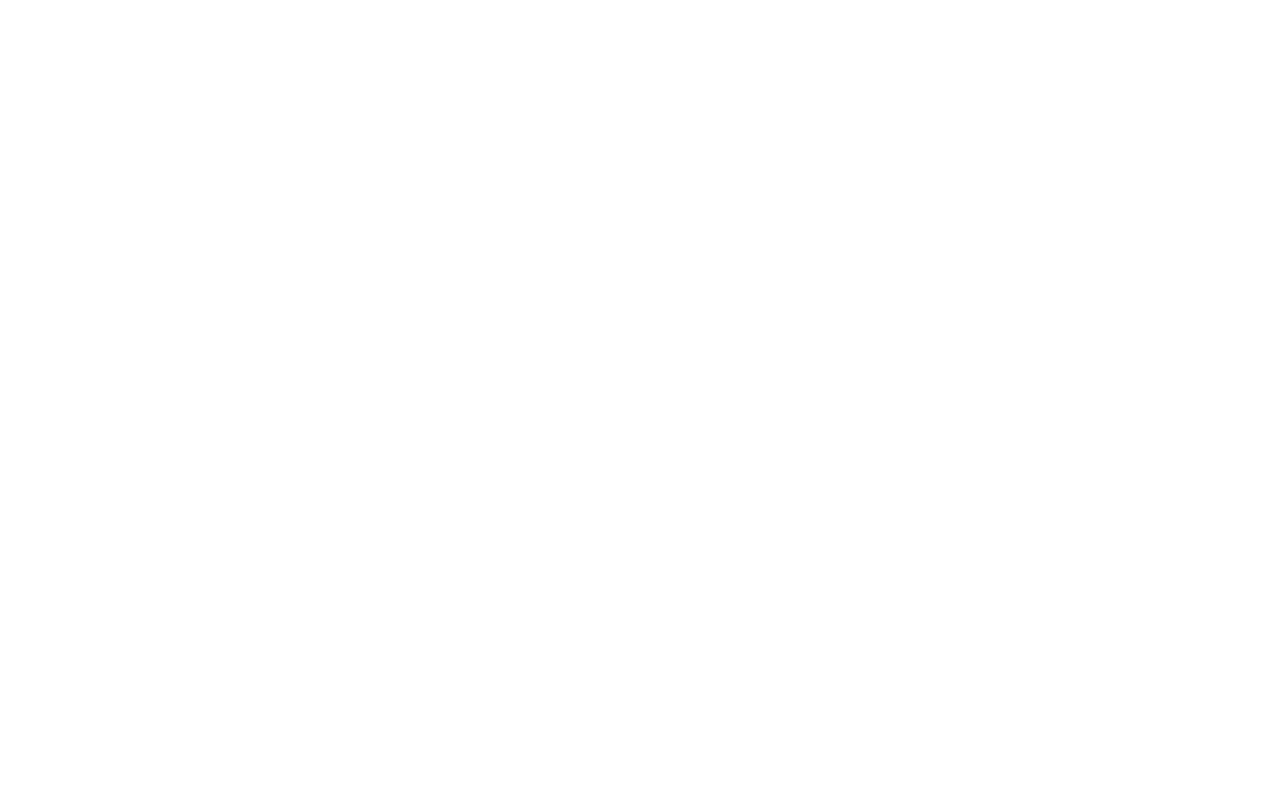
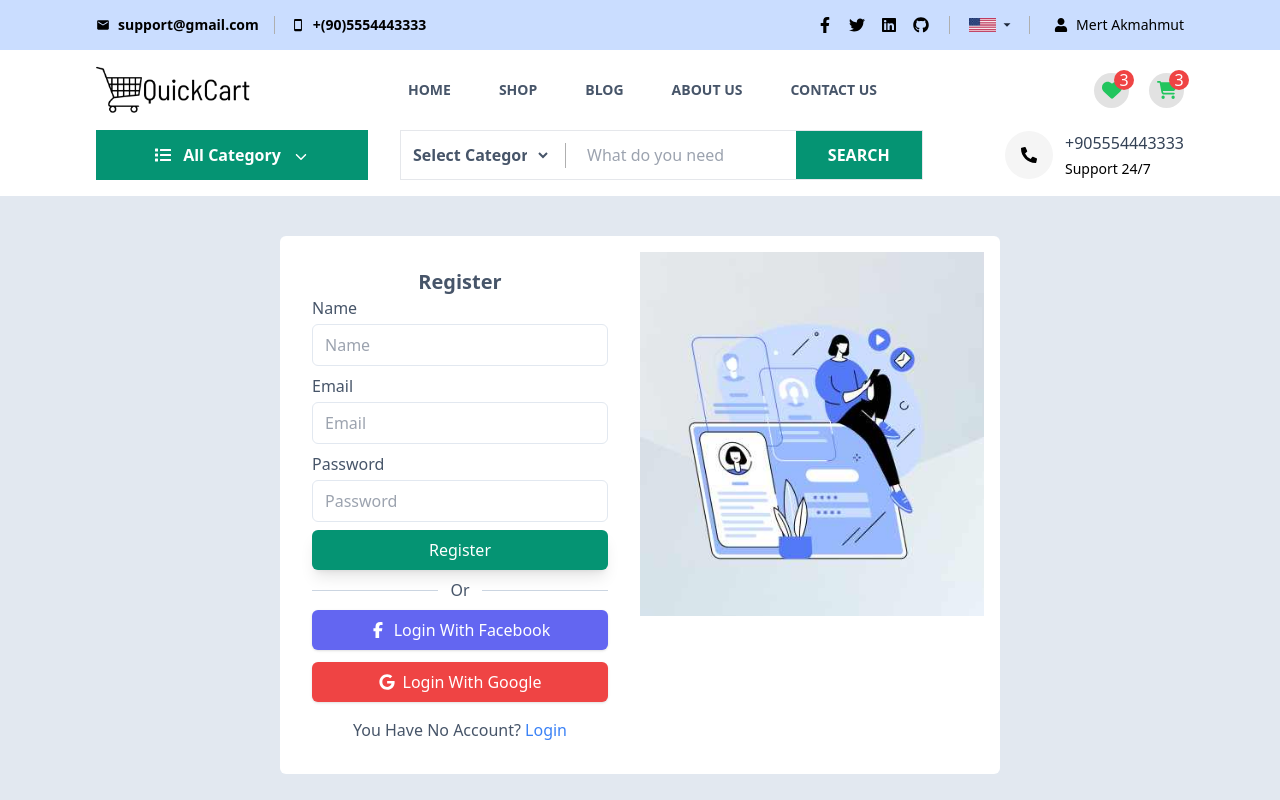
Before and after one commit to mertakmahmut/frontend-ecommerce, a React (Create React App) app: page /register in a window 1280 px wide. Before the commit this address had no page. Shown: the top 800 px of the page. Built offline with nearby package versions, Linux system fonts and the light colour scheme.

Commit message:
login register page

```diff
--- a/src/App.jsx
+++ b/src/App.jsx
@@ -6,12 +6,16 @@ import Shops from './pages/Shops';
 import Card from './pages/Card';
 import Shipping from './pages/Shipping';
 import Details from './pages/Details';
+import Login from './pages/Login';
+import Register from './pages/Register';
 
 function App() {
   return (
     <BrowserRouter>
     <Routes>
       <Route path='/' element= {<Home/>} />
+      <Route path='/login' element= {<Login/>} />
+      <Route path='/register' element= {<Register/>} />
       <Route path='/shops' element= {<Shops/>} />
       <Route path='/card' element= {<Card/>} />
       <Route path='/shipping' element= {<Shipping/>} />
--- /dev/null
+++ b/src/pages/Login.jsx
@@ -0,0 +1,86 @@
+import React, { useState } from 'react';
+import Header from '../components/Header';
+import Footer from '../components/Footer';
+import { FaFacebookF } from "react-icons/fa6";
+import { FaGoogle } from "react-icons/fa6";
+import { Link } from 'react-router-dom';
+
+const Login = () => {
+
+    const [state, setState] = useState({
+        email: '',
+        password: ''
+    })
+
+    const inputHandle = (e) => {
+        setState({
+            ...state,
+            [e.target.name]: e.target.value
+        })
+    }
+
+    const login = (e) => {
+        e.preventDefault()
+        console.log(state)
+    }
+
+
+    return (
+        <div>
+            <Header/>
+                <div className='bg-slate-200 mt-4'>
+                    <div className='w-full justify-center items-center p-10'>
+                        <div className='grid grid-cols-2 w-[60%] mx-auto bg-white rounded-md'>
+                            <div className='px-8 py-8'>
+                                <h2 className='text-center w-full text-xl text-slate-600 font-bold'>Login </h2>
+                                <div>
+                                    <form onSubmit={login} className='text-slate-600'>
+                                        <div className='flex flex-col gap-1 mb-2'>
+                                            <label htmlFor="email">Email</label>
+                                            <input onChange={inputHandle} value={state.email}  className='w-full px-3 py-2 border border-slate-200 outline-none focus:border-green-500 rounded-md' type="email" name="email" id="email" placeholder='Email' required />
+                                        </div>
+
+                                        <div className='flex flex-col gap-1 mb-2'>
+                                            <label htmlFor="password">Password</label>
+                                            <input onChange={inputHandle} value={state.password}  className='w-full px-3 py-2 border border-slate-200 outline-none focus:border-green-500 rounded-md' type="password" name="password" id="password" placeholder='Password' required />
+                                        </div>
+
+                                        <button className='px-8 w-full py-2 bg-[#059473] shadow-lg hover:shadow-green-500/40 text-white rounded-md'>Login</button>
+
+                                    </form>
+                                    <div className='flex justify-center items-center py-2'>
+                                        <div className='h-[1px] bg-slate-300 w-[95%]'> </div>
+                                        <span className='px-3 text-slate-600'>Or</span>
+                                        <div className='h-[1px] bg-slate-300 w-[95%]'> </div>
+                                    </div>
+
+                                    <button className='px-8 w-full py-2 bg-indigo-500 shadow hover:shadow-indigo-500/50 text-white rounded-md flex justify-center items-center gap-2 mb-3'>
+                                        <span><FaFacebookF /> </span>
+                                        <span>Login With Facebook </span>
+                                    </button>
+
+                                    <button className='px-8 w-full py-2 bg-red-500 shadow hover:shadow-red-500/50 text-white rounded-md flex justify-center items-center gap-2 mb-3'>
+                                        <span><FaGoogle  /></span>
+                                        <span>Login With Google </span>
+                                    </button>
+                                </div>
+
+                                <div className='text-center text-slate-600 pt-1'>
+                                    <p>Don't Have An Account ? <Link className='text-blue-500' to='/register'> Register</Link> </p>
+                                </div>
+                            </div>
+
+                            <div className='w-full h-full py-4 pr-4'>
+                                <img src="http://localhost:3000/images/login.jpg" alt="" />
+                            </div>
+
+                        </div>
+                    </div>
+                </div>
+
+            <Footer/>
+        </div>
+    );
+};
+
+export default Login;
--- /dev/null
+++ b/src/pages/Register.jsx
@@ -0,0 +1,94 @@
+import React, { useState } from 'react';
+import Header from '../components/Header';
+import Footer from '../components/Footer';
+import { FaFacebookF } from "react-icons/fa6";
+import { FaGoogle } from "react-icons/fa6";
+import { Link } from 'react-router-dom';
+
+const Register = () => {
+
+    const [state, setState] = useState({
+        name: '',
+        email: '',
+        password: ''
+    })
+
+    const inputHandle = (e) => {
+        setState({
+            ...state,
+            [e.target.name]: e.target.value
+        })
+    }
+
+    const register = (e) => {
+        e.preventDefault()
+        console.log(state)
+    }
+
+
+    return (
+        <div>
+            <Header/>
+                <div className='bg-slate-200 mt-4'>
+                    <div className='w-full justify-center items-center p-10'>
+                        <div className='grid grid-cols-2 w-[60%] mx-auto bg-white rounded-md'>
+                            <div className='px-8 py-8'>
+                                <h2 className='text-center w-full text-xl text-slate-600 font-bold'>Register </h2>
+
+                                <div>
+                                    <form onSubmit={register} className='text-slate-600'>
+                                        <div className='flex flex-col gap-1 mb-2'>
+                                            <label htmlFor="name">Name</label>
+                                            <input onChange={inputHandle} value={state.name} className='w-full px-3 py-2 border border-slate-200 outline-none focus:border-green-500 rounded-md' type="text" name="name" id="name" placeholder='Name' required />
+                                        </div>
+
+                                        <div className='flex flex-col gap-1 mb-2'>
+                                            <label htmlFor="email">Email</label>
+                                            <input onChange={inputHandle} value={state.email}  className='w-full px-3 py-2 border border-slate-200 outline-none focus:border-green-500 rounded-md' type="email" name="email" id="email" placeholder='Email' required />
+                                        </div>
+
+
+                                        <div className='flex flex-col gap-1 mb-2'>
+                                            <label htmlFor="password">Password</label>
+                                            <input onChange={inputHandle} value={state.password}  className='w-full px-3 py-2 border border-slate-200 outline-none focus:border-green-500 rounded-md' type="password" name="password" id="password" placeholder='Password' required />
+                                        </div>
+
+                                        <button className='px-8 w-full py-2 bg-[#059473] shadow-lg hover:shadow-green-500/40 text-white rounded-md'>Register</button>
+
+                                    </form>
+                                    <div className='flex justify-center items-center py-2'>
+                                        <div className='h-[1px] bg-slate-300 w-[95%]'> </div>
+                                        <span className='px-3 text-slate-600'>Or</span>
+                                        <div className='h-[1px] bg-slate-300 w-[95%]'> </div>
+                                    </div>
+
+                                    <button className='px-8 w-full py-2 bg-indigo-500 shadow hover:shadow-indigo-500/50 text-white rounded-md flex justify-center items-center gap-2 mb-3'>
+                                        <span><FaFacebookF /> </span>
+                                        <span>Login With Facebook </span>
+                                    </button>
+
+                                    <button className='px-8 w-full py-2 bg-red-500 shadow hover:shadow-red-500/50 text-white rounded-md flex justify-center items-center gap-2 mb-3'>
+                                        <span><FaGoogle  /></span>
+                                        <span>Login With Google </span>
+                                    </button>
+                                </div>
+
+                                <div className='text-center text-slate-600 pt-1'>
+                                    <p>You Have No Account? <Link className='text-blue-500' to='/login'> Login</Link> </p>
+                                </div>
+                            </div>
+
+                            <div className='w-full h-full py-4 pr-4'>
+                                <img src="http://localhost:3000/images/login.jpg" alt="" />
+                            </div>
+
+                        </div>
+                    </div>
+                </div>
+
+            <Footer/>
+        </div>
+    );
+};
+
+export default Register;
```
